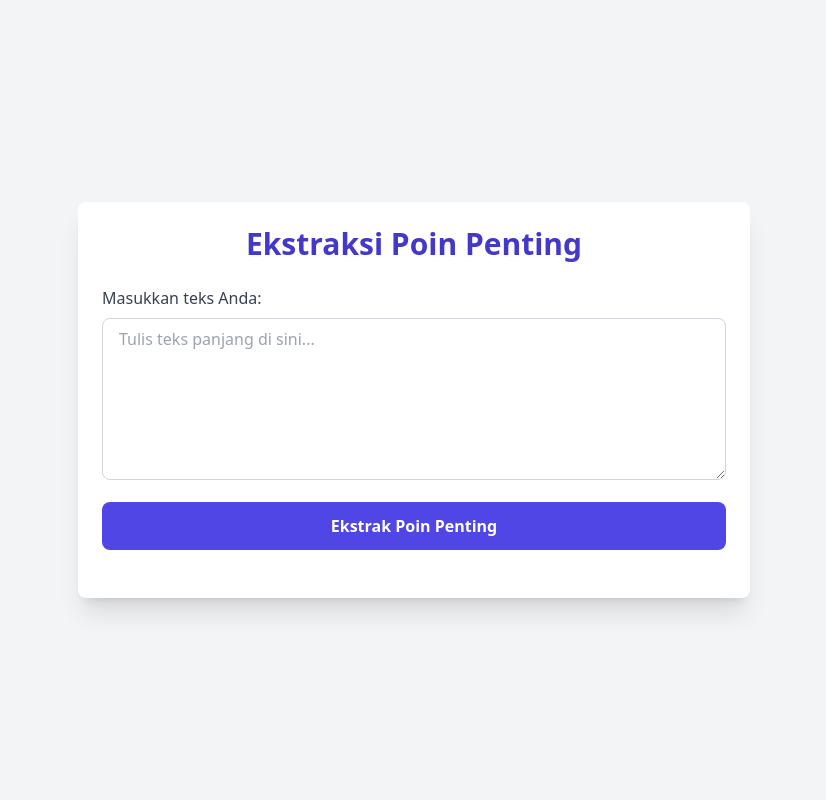
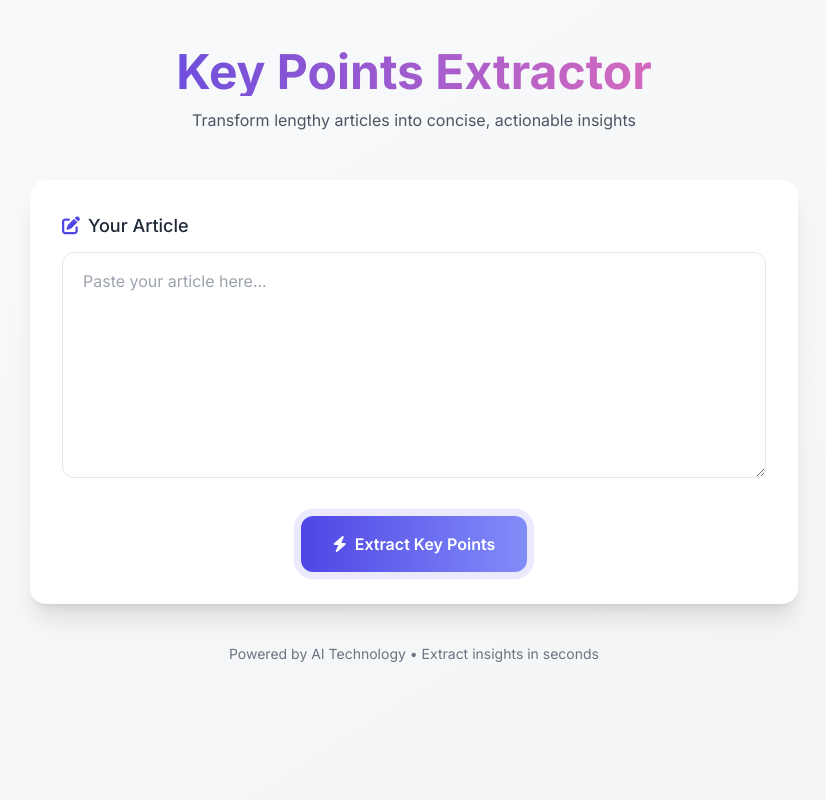
Before and after one commit to LinggarM/Key-Points-Generator, a Flask app: page / in a window 1280 px wide. Shown: the whole page, without its empty margins (226-1052 px from the left). Run offline with Flask 3, Linux system fonts and the light colour scheme; some libraries are stand-ins or nearby versions.

Commit message:
Improve UI

```diff
--- a/templates/index.html
+++ b/templates/index.html
@@ -3,83 +3,181 @@
 <head>
     <meta charset="UTF-8">
     <meta name="viewport" content="width=device-width, initial-scale=1.0">
-    <title>Key Points Extractor</title>
+    <title>Key Points Extractor | Modern UI</title>
     <script src="https://code.jquery.com/jquery-3.6.0.min.js"></script>
     <script src="https://cdn.tailwindcss.com"></script>
+    <link rel="stylesheet" href="https://cdnjs.cloudflare.com/ajax/libs/font-awesome/6.4.0/css/all.min.css">
+    <script>
+        tailwind.config = {
+            theme: {
+                extend: {
+                    colors: {
+                        primary: '#4F46E5',
+                        secondary: '#818CF8',
+                        accent: '#F472B6',
+                        dark: '#1E293B',
+                        light: '#F8FAFC'
+                    },
+                    fontFamily: {
+                        sans: ['Inter', 'sans-serif']
+                    }
+                }
+            }
+        }
+    </script>
+    <style>
+        @import url('https://fonts.googleapis.com/css2?family=Inter:wght@300;400;500;600;700&display=swap');
+
+        .fade-in {
+            animation: fadeIn 0.5s ease-in;
+        }
+
+        @keyframes fadeIn {
+            from { opacity: 0; transform: translateY(10px); }
+            to { opacity: 1; transform: translateY(0); }
+        }
+
+        .pulse {
+            animation: pulse 2s infinite;
+        }
+
+        @keyframes pulse {
+            0% { box-shadow: 0 0 0 0 rgba(79, 70, 229, 0.4); }
+            70% { box-shadow: 0 0 0 10px rgba(79, 70, 229, 0); }
+            100% { box-shadow: 0 0 0 0 rgba(79, 70, 229, 0); }
+        }
+
+        .output-content li {
+            margin-bottom: 0.75rem;
+            padding-left: 1.75rem;
+            position: relative;
+        }
+
+        .output-content li:before {
+            content: "•";
+            color: #4F46E5;
+            font-size: 1.5rem;
+            position: absolute;
+            left: 0;
+            top: -0.25rem;
+        }
+    </style>
 </head>
-<body class="bg-gray-100 min-h-screen flex items-center justify-center p-4">
-    <div class="bg-white rounded-lg shadow-xl p-6 w-full max-w-2xl">
-        <h1 class="text-3xl font-bold text-center text-indigo-700 mb-6">Ekstraksi Poin Penting</h1>
+<body class="bg-gradient-to-br from-gray-50 to-gray-100 min-h-screen py-12 px-4 sm:px-6">
+    <div class="max-w-3xl mx-auto">
+        <!-- Header -->
+        <header class="text-center mb-12 fade-in">
+            <h1 class="text-4xl md:text-5xl font-bold bg-clip-text text-transparent bg-gradient-to-r from-primary to-accent mb-3">
+                Key Points Extractor
+            </h1>
+            <p class="text-gray-600 max-w-md mx-auto">
+                Transform lengthy articles into concise, actionable insights
+            </p>
+        </header>
 
-        <form id="textForm" class="mb-6">
-            <div class="mb-4">
-                <label for="userText" class="block text-gray-700 font-medium mb-2">Masukkan teks Anda:</label>
-                <textarea
-                    id="userText"
-                    rows="6"
-                    class="w-full px-4 py-2 border border-gray-300 rounded-lg focus:ring-2 focus:ring-indigo-500 focus:border-indigo-500"
-                    placeholder="Tulis teks panjang di sini..."></textarea>
+        <!-- Main Card -->
+        <div class="bg-white rounded-2xl shadow-xl overflow-hidden transition-all duration-300 hover:shadow-2xl">
+            <div class="p-6 sm:p-8">
+                <!-- Input Section -->
+                <div class="mb-8">
+                    <label for="userText" class="block text-lg font-medium text-gray-800 mb-3">
+                        <i class="fas fa-edit mr-2 text-primary"></i>Your Article
+                    </label>
+                    <textarea
+                        id="userText"
+                        rows="8"
+                        class="w-full px-5 py-4 text-gray-700 border border-gray-200 rounded-xl focus:ring-2 focus:ring-primary focus:border-transparent transition-all duration-300"
+                        placeholder="Paste your article here..."></textarea>
+                </div>
+
+                <!-- Button -->
+                <div class="flex justify-center">
+                    <button
+                        id="extractBtn"
+                        class="px-8 py-4 bg-gradient-to-r from-primary to-secondary text-white font-semibold rounded-xl shadow-lg hover:shadow-xl transform hover:-translate-y-0.5 transition-all duration-300 flex items-center group pulse">
+                        <i class="fas fa-bolt mr-2 group-hover:rotate-12 transition-transform"></i>
+                        Extract Key Points
+                    </button>
+                </div>
             </div>
-            <button
-                type="submit"
-                class="w-full bg-indigo-600 hover:bg-indigo-700 text-white font-bold py-3 px-4 rounded-lg transition duration-300">
-                Ekstrak Poin Penting
-            </button>
-        </form>
 
-        <div id="loading" class="hidden text-center py-4">
-            <div class="inline-block animate-spin rounded-full h-8 w-8 border-t-2 border-b-2 border-indigo-600"></div>
-            <p class="mt-2 text-gray-600">Memproses teks...</p>
+            <!-- Loading Indicator -->
+            <div id="loading" class="hidden py-8 bg-gray-50 border-t border-gray-100">
+                <div class="flex flex-col items-center justify-center">
+                    <div class="w-12 h-12 border-4 border-primary border-t-transparent rounded-full animate-spin mb-3"></div>
+                    <p class="text-gray-600">Analyzing content...</p>
+                </div>
+            </div>
+
+            <!-- Output Section -->
+            <div id="resultContainer" class="hidden border-t border-gray-100">
+                <div class="p-6 sm:p-8">
+                    <div class="flex items-center mb-5">
+                        <i class="fas fa-list-check text-primary text-xl mr-3"></i>
+                        <h2 class="text-2xl font-bold text-gray-800">Key Insights</h2>
+                    </div>
+                    <div id="pointsOutput" class="output-content bg-gray-50 rounded-xl p-6 text-gray-700 leading-relaxed"></div>
+                </div>
+            </div>
+
+            <!-- Error Section -->
+            <div id="errorContainer" class="hidden py-6 px-8 bg-red-50 border-t border-red-100">
+                <div class="flex items-start">
+                    <i class="fas fa-exclamation-circle text-red-500 text-xl mt-0.5 mr-3"></i>
+                    <div>
+                        <h3 class="font-medium text-red-800">Error Processing Request</h3>
+                        <p id="errorMessage" class="text-red-600 mt-1"></p>
+                    </div>
+                </div>
+            </div>
         </div>
 
-        <div id="resultContainer" class="hidden">
-            <h2 class="text-xl font-semibold text-gray-800 mb-3">Poin Penting:</h2>
-            <div id="pointsOutput" class="bg-gray-50 border border-gray-200 rounded-lg p-4 whitespace-pre-wrap"></div>
-        </div>
-
-        <div id="errorContainer" class="hidden bg-red-50 border border-red-200 rounded-lg p-4 mt-4">
-            <p class="text-red-700 font-medium">Error: <span id="errorMessage"></span></p>
-        </div>
+        <!-- Footer -->
+        <footer class="mt-10 text-center text-gray-500 text-sm">
+            <p>Powered by AI Technology • Extract insights in seconds</p>
+        </footer>
     </div>
 
     <script>
         $(document).ready(function() {
-            $('#textForm').on('submit', function(e) {
-                e.preventDefault();
+            $('#extractBtn').on('click', function() {
+                const userText = $('#userText').val().trim();
 
-                const userText = $('#userText').val().trim();
                 if (!userText) {
-                    showError('Silakan masukkan teks terlebih dahulu');
+                    showError('Please enter some text to analyze');
                     return;
                 }
 
                 // Show loading, hide previous results
-                $('#loading').removeClass('hidden');
+                $('#loading').removeClass('hidden').addClass('fade-in');
                 $('#resultContainer').addClass('hidden');
                 $('#errorContainer').addClass('hidden');
 
-                // Send request to backend
-                $.ajax({
-                    url: '/extract_points',
-                    method: 'POST',
-                    contentType: 'application/json',
-                    data: JSON.stringify({ text: userText }),
-                    success: function(response) {
-                        $('#loading').addClass('hidden');
-                        $('#pointsOutput').text(response.points);
-                        $('#resultContainer').removeClass('hidden');
-                    },
-                    error: function(xhr) {
-                        $('#loading').addClass('hidden');
-                        const errorMsg = xhr.responseJSON?.error || 'Terjadi kesalahan tidak terduga';
-                        showError(errorMsg);
-                    }
-                });
+                // Simulate API call (replace with actual AJAX)
+                setTimeout(() => {
+                    $('#loading').addClass('hidden');
+
+                    // Sample output for demonstration
+                    const samplePoints = `
+                        <ul class="space-y-2">
+                            <li>AI-powered extraction delivers concise summaries in seconds</li>
+                            <li>Natural language processing identifies key concepts automatically</li>
+                            <li>Content is organized into actionable bullet points</li>
+                            <li>Supports multiple languages and complex document structures</li>
+                            <li>Privacy-focused processing with secure data handling</li>
+                        </ul>
+                    `;
+
+                    $('#pointsOutput').html(samplePoints);
+                    $('#resultContainer').removeClass('hidden').addClass('fade-in');
+                }, 1500);
             });
 
             function showError(message) {
                 $('#errorMessage').text(message);
-                $('#errorContainer').removeClass('hidden');
+                $('#errorContainer').removeClass('hidden').addClass('fade-in');
+                $('#loading').addClass('hidden');
+                $('#resultContainer').addClass('hidden');
             }
         });
     </script>
```
